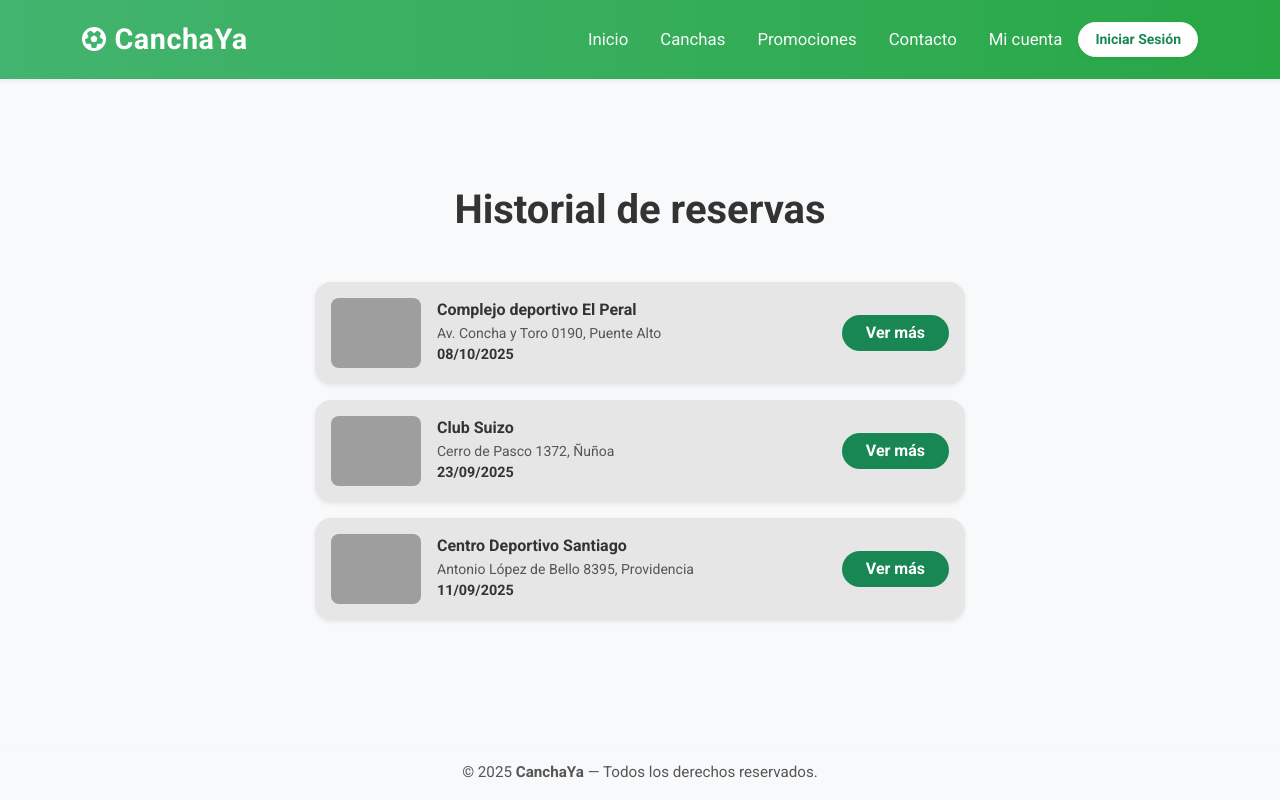
After one commit to IgnacioRiffop/CanchaYa, a Django app: page /historialReserva/ in a window 1280 px wide. The commit adds this page. Run offline with Django 3.2, Linux system fonts and the light colour scheme; some libraries are stand-ins or nearby versions; grey boxes are pictures that could not be loaded.

Commit message:
historialReserva

```diff
--- /dev/null
+++ b/core/templates/core/historialReserva.html
@@ -0,0 +1,66 @@
+{% extends 'core/base.html' %}
+{% load static %}
+
+{% block title %}Historial de reservas | CanchaYa{% endblock %}
+
+{% block contenido %}
+
+<main class="fade-in py-5">
+  <div class="container">
+
+    <!-- Título -->
+    <div class="text-center mb-5">
+      <h1 class="fw-bold">Historial de reservas</h1>
+    </div>
+
+    <!-- Lista de reservas -->
+    <div class="d-flex flex-column align-items-center gap-3">
+
+      <!-- Reserva 1 -->
+      <div class="d-flex align-items-center justify-content-between p-3 rounded-4 shadow-sm" style="background-color: #e6e6e6; width: 90%; max-width: 650px;">
+        <div class="d-flex align-items-center gap-3">
+          <img src="https://www.parqueygrama.com/wp-content/uploads/2019/04/cancha-de-futbol.jpg" alt="Cancha El Peral"
+               class="rounded-3" style="width: 90px; height: 70px; object-fit: cover;">
+          <div>
+            <h6 class="mb-1 fw-bold">Complejo deportivo El Peral</h6>
+            <p class="mb-0 text-muted small">Av. Concha y Toro 0190, Puente Alto</p>
+            <p class="mb-0 fw-semibold" style="font-size: 0.9rem;">08/10/2025</p>
+          </div>
+        </div>
+        <a href="#" class="btn btn-success rounded-pill px-4">Ver más</a>
+      </div>
+
+      <!-- Reserva 2 -->
+      <div class="d-flex align-items-center justify-content-between p-3 rounded-4 shadow-sm" style="background-color: #e6e6e6; width: 90%; max-width: 650px;">
+        <div class="d-flex align-items-center gap-3">
+          <img src="https://upload.wikimedia.org/wikipedia/commons/8/8b/Padel_Court.jpg" alt="Club Suizo"
+               class="rounded-3" style="width: 90px; height: 70px; object-fit: cover;">
+          <div>
+            <h6 class="mb-1 fw-bold">Club Suizo</h6>
+            <p class="mb-0 text-muted small">Cerro de Pasco 1372, Ñuñoa</p>
+            <p class="mb-0 fw-semibold" style="font-size: 0.9rem;">23/09/2025</p>
+          </div>
+        </div>
+        <a href=#" class="btn btn-success rounded-pill px-4">Ver más</a>
+      </div>
+
+      <!-- Reserva 3 -->
+      <div class="d-flex align-items-center justify-content-between p-3 rounded-4 shadow-sm" style="background-color: #e6e6e6; width: 90%; max-width: 650px;">
+        <div class="d-flex align-items-center gap-3">
+          <img src="https://cdn.pixabay.com/photo/2017/05/16/18/49/soccer-field-2313198_1280.jpg" alt="Centro Deportivo Santiago"
+               class="rounded-3" style="width: 90px; height: 70px; object-fit: cover;">
+          <div>
+            <h6 class="mb-1 fw-bold">Centro Deportivo Santiago</h6>
+            <p class="mb-0 text-muted small">Antonio López de Bello 8395, Providencia</p>
+            <p class="mb-0 fw-semibold" style="font-size: 0.9rem;">11/09/2025</p>
+          </div>
+        </div>
+        <a href="#" class="btn btn-success rounded-pill px-4">Ver más</a>
+      </div>
+
+    </div>
+
+  </div>
+</main>
+
+{% endblock %}
--- a/core/urls.py
+++ b/core/urls.py
@@ -17,4 +17,5 @@ urlpatterns = [
     path('comprobante/', views.comprobante, name='comprobante'),
     path('cuenta/', views.cuenta, name='cuenta'),
     path('modificarCuenta/', views.modificarCuenta, name='modificarCuenta'),
+    path('historialReserva/', views.historialReserva, name='historialReserva'),
 ]
--- a/core/views.py
+++ b/core/views.py
@@ -317,3 +317,6 @@ def cuenta(request):
 
 def modificarCuenta(request):
     return render(request, 'core/modificarCuenta.html')
+
+def historialReserva(request):
+    return render(request, 'core/historialReserva.html')
```
Also changed, not shown: core/templates/core/cuenta.html (+8 -5 lines).
